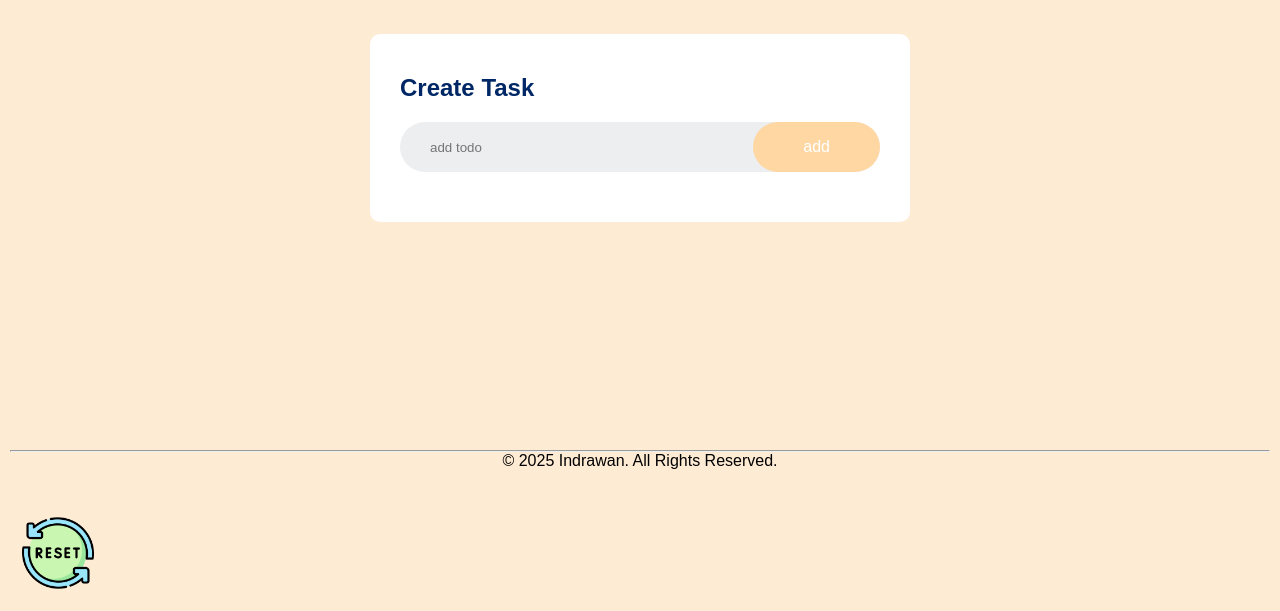
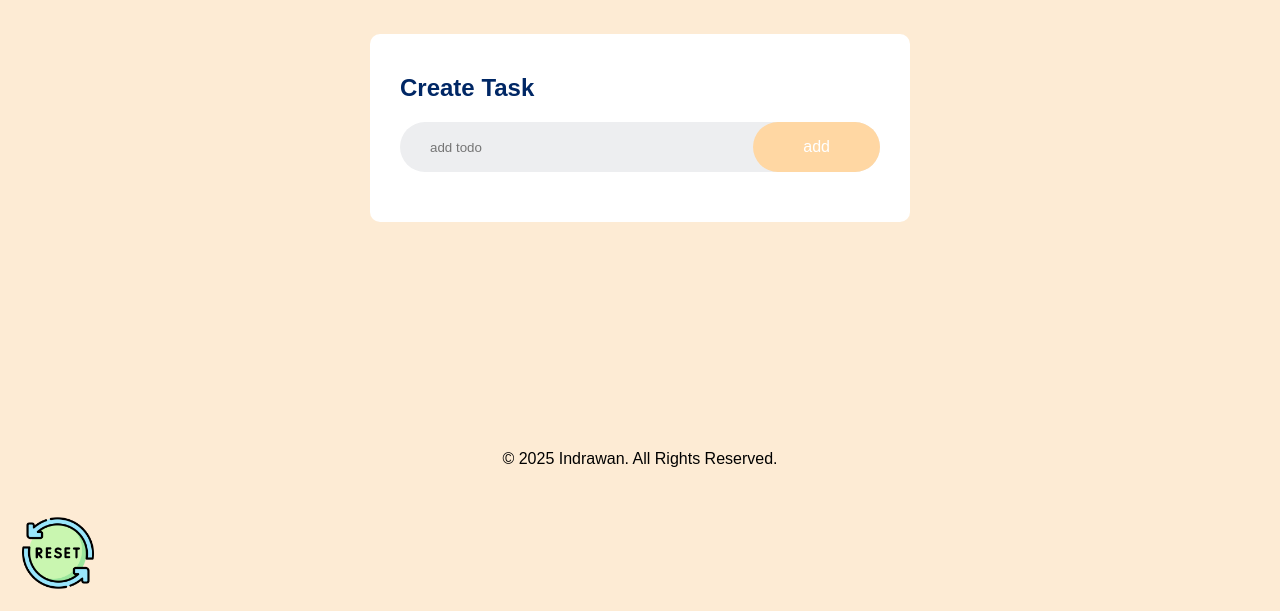
Before and after one commit to Indrawan-maker/todo-app, a plain HTML site: page index.html in a window 1280 px wide. Shown: the part 189-800 px from the top of the page. Drawn offline with nearby package versions, Linux system fonts and the light colour scheme; a web font is replaced by a local one.

```diff
--- a/index.html
+++ b/index.html
@@ -29,7 +29,7 @@
             </div>
         </div>
         <footer>
-            <hr>
+
             <p>
                 &copy; 2025 Indrawan. All Rights Reserved.
             </p>
--- a/style.css
+++ b/style.css
@@ -191,9 +191,7 @@ ul li span:hover{
     bottom: 22px;
 }
 
-hr {
+p {
     margin-top: 228px;
-}
-p {
     text-align: center;
 }
```
